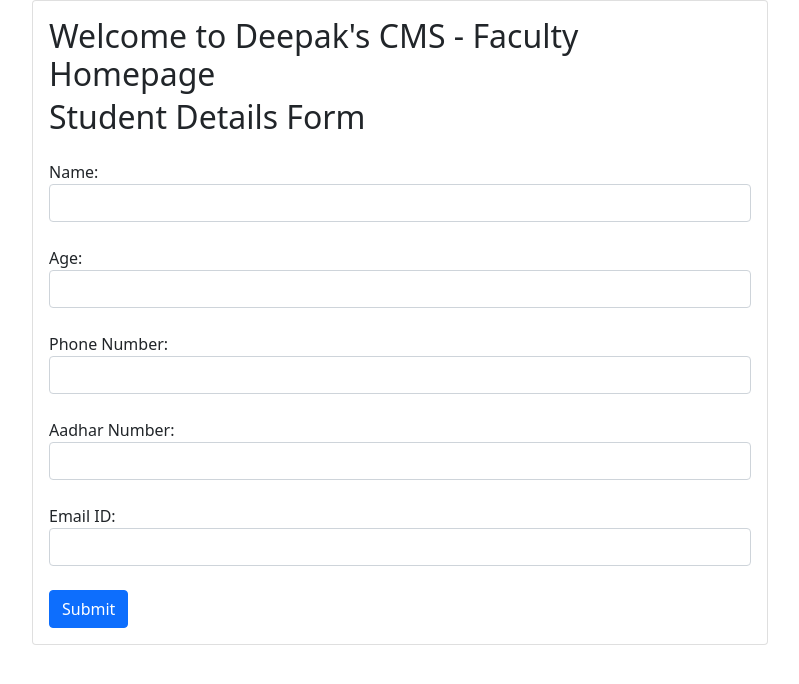
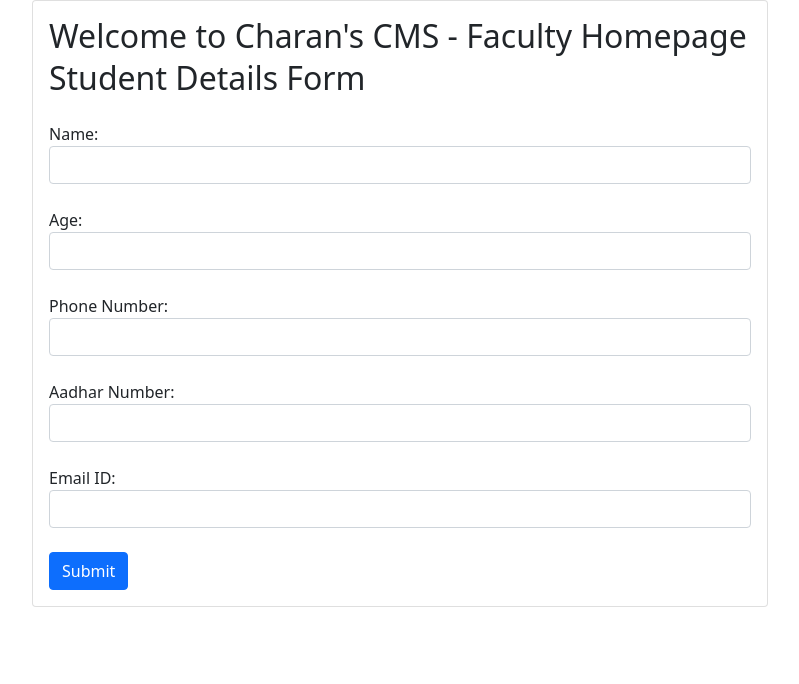
Before and after one commit to Jayaramcharan/PFSD_LAB_31789, a Flask app: page /addst in a window 1280 px wide. Shown: the part 56-740 px from the top of the page, without its empty margins (240-1039 px from the left). Run offline with Flask 3, Linux system fonts and the light colour scheme; some libraries are stand-ins or nearby versions.

Commit message:
Update Student_Details_Form.html

```diff
--- a/Week5/templates/Faculty/Student_Details_Form.html
+++ b/Week5/templates/Faculty/Student_Details_Form.html
@@ -21,7 +21,7 @@
         <div class="col-md-8">
             <div class="card center-card">
                 <div class="card-body">
-                    <h2 class="card-title">Welcome to Deepak's CMS - Faculty Homepage</h2>
+                    <h2 class="card-title">Welcome to Charan's CMS - Faculty Homepage</h2>
                     <h2 class="card-subtitle mb-4">Student Details Form</h2>
                     <form action="/submit_student" method="post">
                         <div class="form-group">
```
